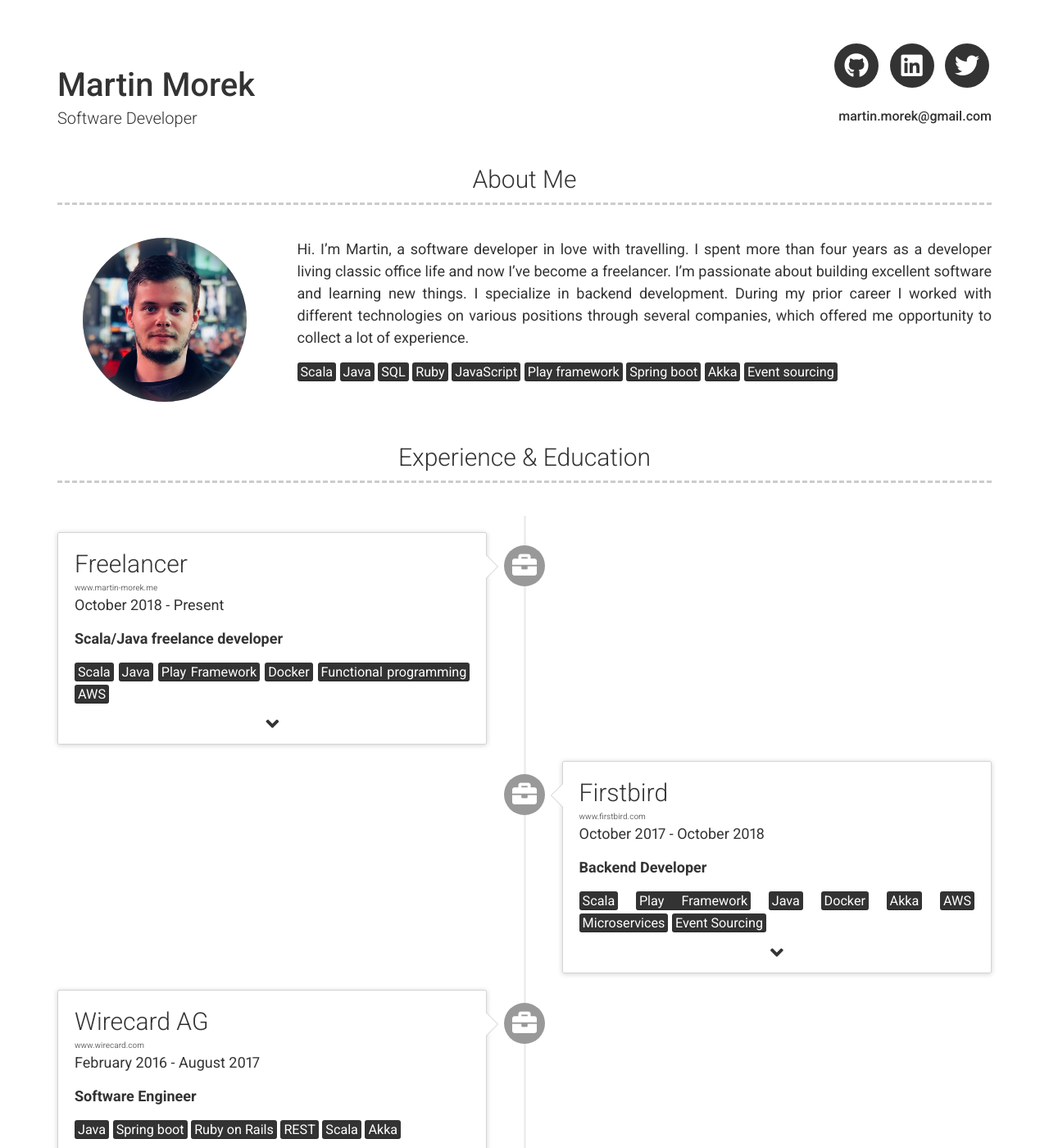
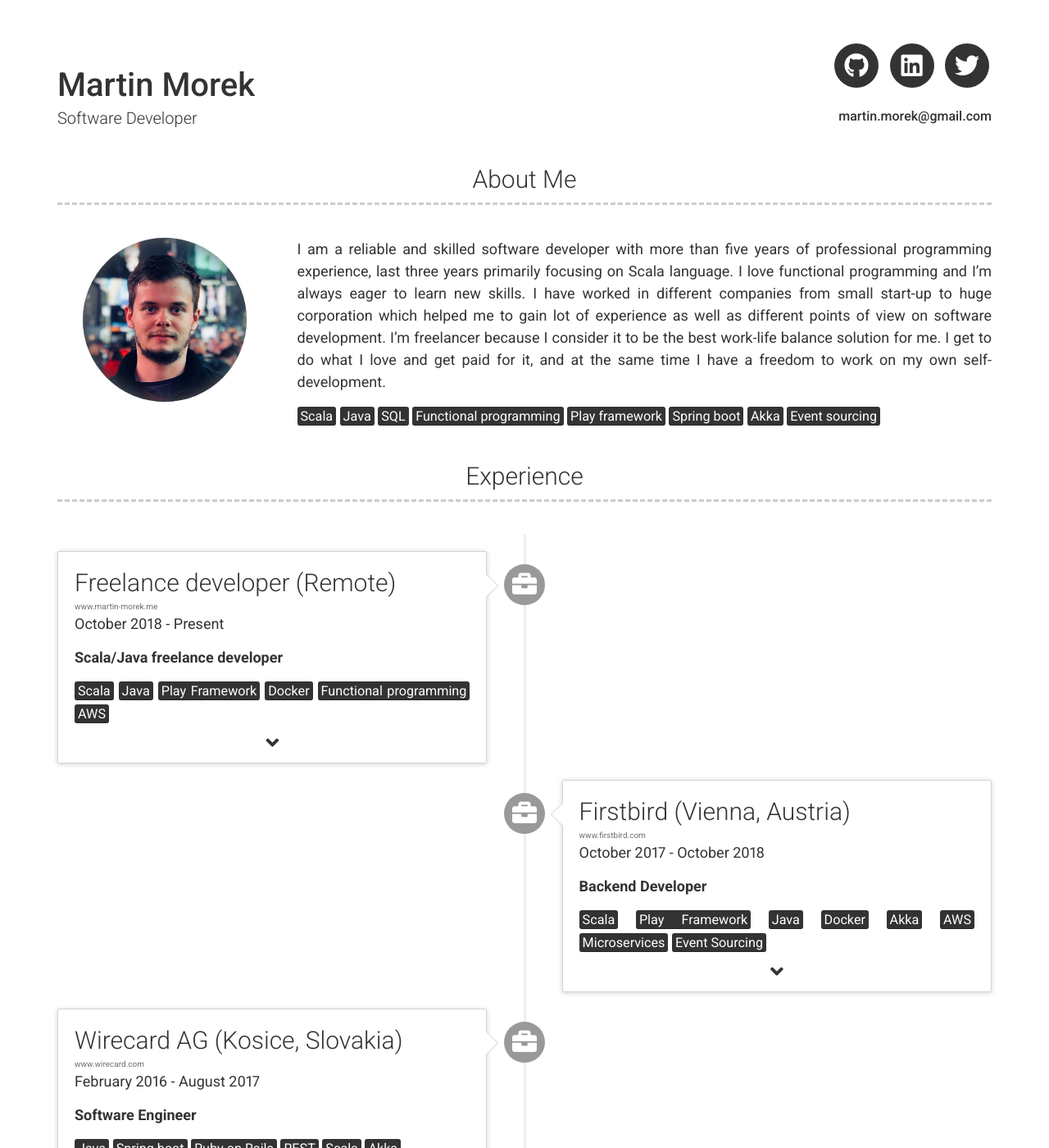
Before and after one commit to martin-morek/resume, a Jekyll site: the page built from index.md, in a window 1280 px wide and 1400 px high. Shown: the whole window at 82% size. Built offline with Jekyll 4.4.1, drawn with Linux system fonts in a browser that asks for light colours; nearby versions of some CDN libraries; some of the changed text lies outside the part shown.

Commit message:
Updated template, experience information, cv pdf version

```diff
--- a/_config.yml
+++ b/_config.yml
@@ -16,9 +16,15 @@ linkedin_username: martinmorek
 # about_title: About Me (Use this to override about section title)
 about_profile_image: img/martin-morek.jpg
 about_content: |
-  Hi. I'm Martin, a software developer in love with travelling. I spent more than four years as a developer living classic office life and now I've become a freelancer. I'm passionate about building excellent software and learning new things. I specialize in backend development. During my prior career I worked with different technologies on various positions through several companies, which offered me opportunity to collect a lot of experience.
+  I am a reliable and skilled software developer with more than five years of professional programming experience,
+  last three years primarily focusing on Scala language. I love functional programming and I’m always eager to learn new skills.
+  I have worked in different companies from small start-up to huge corporation which helped me to gain lot of experience
+  as well as different points of view on software development. I’m freelancer because I consider it to be the best work-life
+  balance solution for me. I get to do what I love and get paid for it, and at the same time I have a freedom to work
+  on my own self-development.
 
-  <mark>Scala</mark> <mark>Java</mark> <mark>SQL</mark> <mark>Ruby</mark> <mark>JavaScript</mark> <mark>Play framework</mark> <mark>Spring boot</mark> <mark>Akka</mark> <mark>Event sourcing</mark>
+
+  <mark>Scala</mark> <mark>Java</mark> <mark>SQL</mark> <mark>Functional programming</mark> <mark>Play framework</mark> <mark>Spring boot</mark> <mark>Akka</mark> <mark>Event sourcing</mark>
 
 # Projects Section
 # projects_title: Projects #(Use this to override about projects section title)
@@ -33,6 +39,7 @@ about_content: |
 # more_title: A Little More About Me #(Use this to override about more section title)
 more_content: | # this will include new lines to allow paragraphs
     Alongside my interests in programming and software engineering some of my other interests and hobbies are:
+      - swimming
       - traveling
       - cooking
       - books
--- a/_includes/timeline.html
+++ b/_includes/timeline.html
@@ -1,5 +1,5 @@
 <div class="container">
-  <h3 id="timeline">Experience & Education</h3>
+    <h3 id="timeline">Experience</h3>
     <ul class="timeline">
 
         {% for experience in site.data.experience %}
@@ -7,10 +7,8 @@
             <div class="timeline-badge"><i class="fa fa-briefcase"></i></div>
             <div class="timeline-panel">
                 <div class="timeline-heading">
-              <h4>{{ experience.company }}</h4>
-              {%- if experience.link -%}
-                <a href="http://{{ experience.link }}" target="_blank">{{ experience.link }}</a>
-              {%- endif -%}
+                    <h4>{{ experience.company }}</h4> {%- if experience.link -%}
+                    <a href="http://{{ experience.link }}" target="_blank">{{ experience.link }}</a> {%- endif -%}
                     <p>{{ experience.dates }}</p>
                     <p><b>{{ experience.job_title }}</b></p>
                 </div>
@@ -32,7 +30,9 @@
             </div>
         </li>
         {% endfor %}
-
+    </ul>
+    <h3 id="timeline">Education</h3>
+    <ul class="timeline">
         {% for education in site.data.education %}
         <li>
             <div class="timeline-badge"><i class="fa fa-graduation-cap"></i></div>
@@ -48,6 +48,5 @@
             </div>
         </li>
         {% endfor %}
-
     </ul>
 </div>
```
Also changed, not shown: _data/experience.yml (+23 -10 lines), 1 other file. Lines whose indentation alone changed are shown as unchanged.
